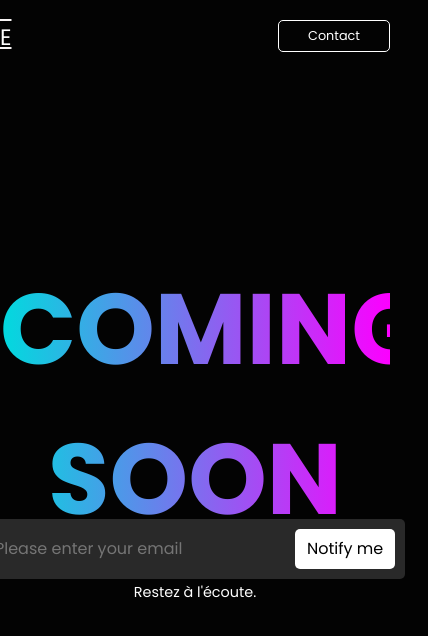
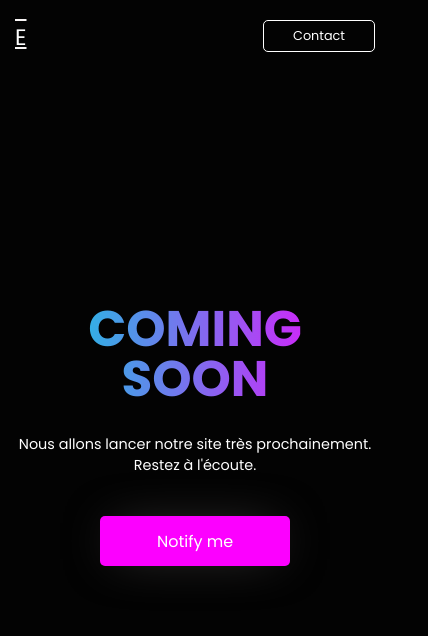
Before and after one commit to kev243/siteComingSoon, a plain HTML site: page index.html in a window 390 px wide. Shown: the whole page, 428 px wide, since content can reach past the window. Drawn offline with Linux system fonts and the light colour scheme.

Commit message:
responsive

```diff
--- a/assets/css/style.css
+++ b/assets/css/style.css
@@ -19,6 +19,8 @@ header .container{
    max-width: 1300px;
    height: 100%;
    margin: 0 auto;
+   padding: 0 20px;
+
 }
 
 header .container nav{
@@ -53,10 +55,15 @@ header .container nav .right .call {
   }
 
   header .container .main-content{
-
     max-width: 800px;
     margin: 0 auto;
-    margin-top: 200px;
+    display: flex;
+    flex-direction: column;
+    padding-top :200px;
+
+
+
+
 }
 
 
@@ -74,46 +81,101 @@ header .container .main-content .texte h1{
  }
 
 
-header .container .main-content .texte span{
+header .container .main-content .texte p{
     color: white;
     font-size: 0.9em;
 }
 
-
- header .container .main-content .search-box{
-    position: absolute;
-    top: 65%;
-    left: 50%;
-    transform: translate(-50%, -50%);
-    background: #292929;
-    height: 40px;
+header .container .main-content .texte  a{
+    width: 190px;
+    height: 50px;
+    background:#fc00ff;
+    display: flex;
+    justify-content: center;
+    align-items: center;
     border-radius: 5px;
-    padding: 10px;
-    width: 400px;
- }
-
-
- header .container .main-content .search-box .notify-me{
-   color: black;
-   float: right;
-   height: 40px;
-   width: 100px;
-   border-radius: 5px;
-   background: white;
-   display: flex;
-   align-items: center;
-   justify-content: center;
+    color: white;
+    font-weight: 400;
+    font-size: 1em;
+    box-shadow: 0px 0px 50px -15px #524f4f;
+    margin: 40px auto 0 auto;
 }
 
 
-header .container .main-content .search-box .search-txt{
-    border: none;
-    background: none;
-    outline:none;
-    float: left;
-    padding: 0;
-    color: #727272;
-    font-size: 16px;
-    line-height: 40px;
-    width: 240px;
+@media screen and ( max-width: 1024px){
+
+
+
+    header .container{
+        max-width: 900px;
+        padding: 0 15px;
+
+     }
+
+     header .container .main-content{
+
+        padding-top :140px;
+
+
+
+
+    }
+
+
+
 }
+
+@media screen and ( max-width: 820px){
+
+    header .container .main-content{
+
+        padding-top :250px;
+
+
+
+
+    }
+
+
+}
+
+@media screen and ( max-width: 540px){
+
+    header .container .main-content .texte h1{
+        font-size: 50px;
+        line-height: 50px;
+        padding-bottom: 30px;
+
+     }
+
+
+
+}
+
+@media screen and ( max-width: 412px){
+
+    header .container .main-content{
+
+        padding-top :250px;
+
+
+
+
+    }
+
+
+}
+
+@media screen and ( max-width: 375px){
+
+    header .container .main-content{
+
+        padding-top :100px;
+
+
+
+
+    }
+
+
+}
--- a/index.html
+++ b/index.html
@@ -29,15 +29,11 @@
             <div class="main-content">
                 <div class="texte">
                     <h1>coming soon</h1>
-                    <span>Nous allons lancer notre site très prochainement.<br>Restez à l'écoute.</span>
-                    <div class="search-box">
-                        <input class="search-txt" type="email" name="" placeholder="Please enter your email">
-                        <a class="notify-me" href="#">Notify me</a>
-                    </div>
+                    <p>Nous allons lancer notre site très prochainement.<br>Restez à l'écoute.</p>
+                    <a href="#">Notify me</a>
                 </div>
             </div>
         </div>
     </header>
-
 </body>
 </html>
```
